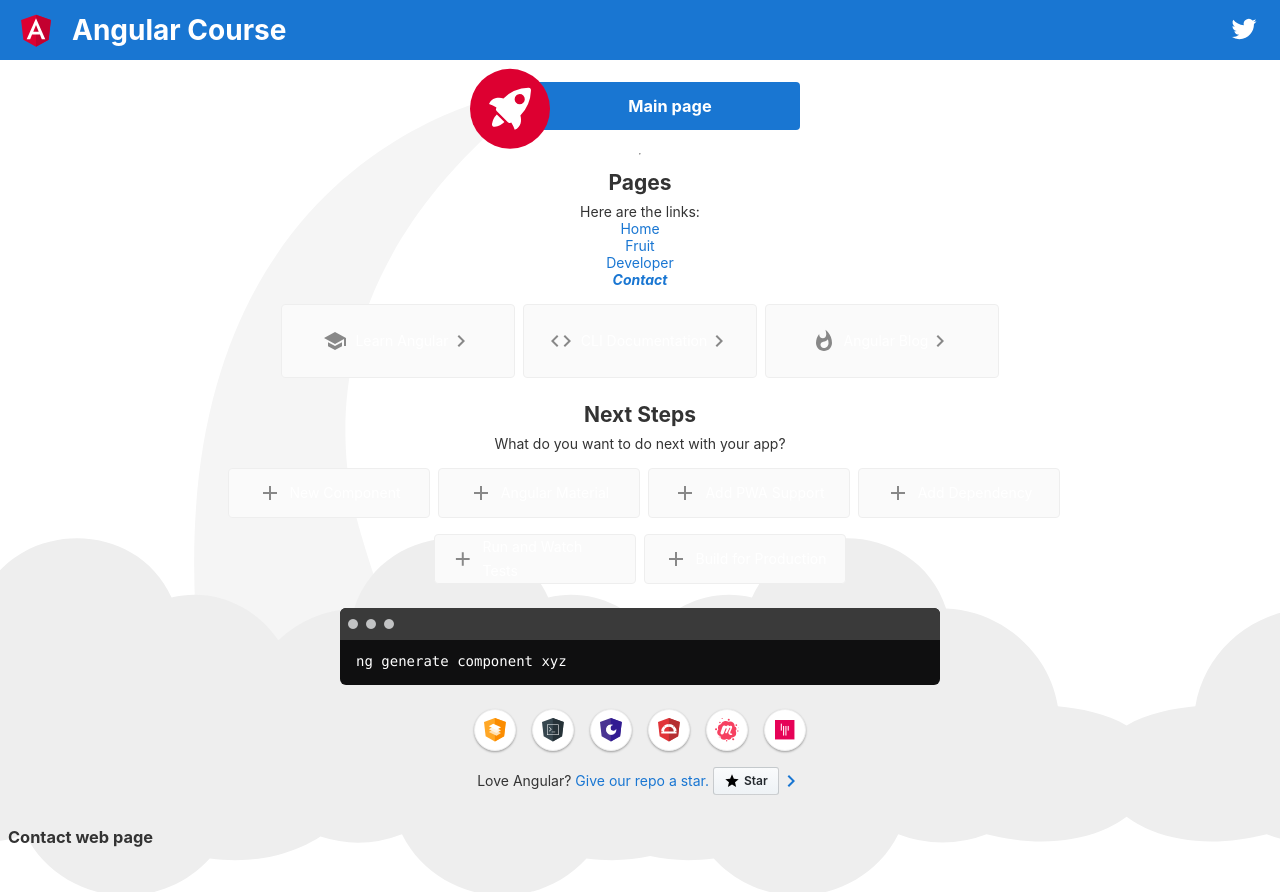
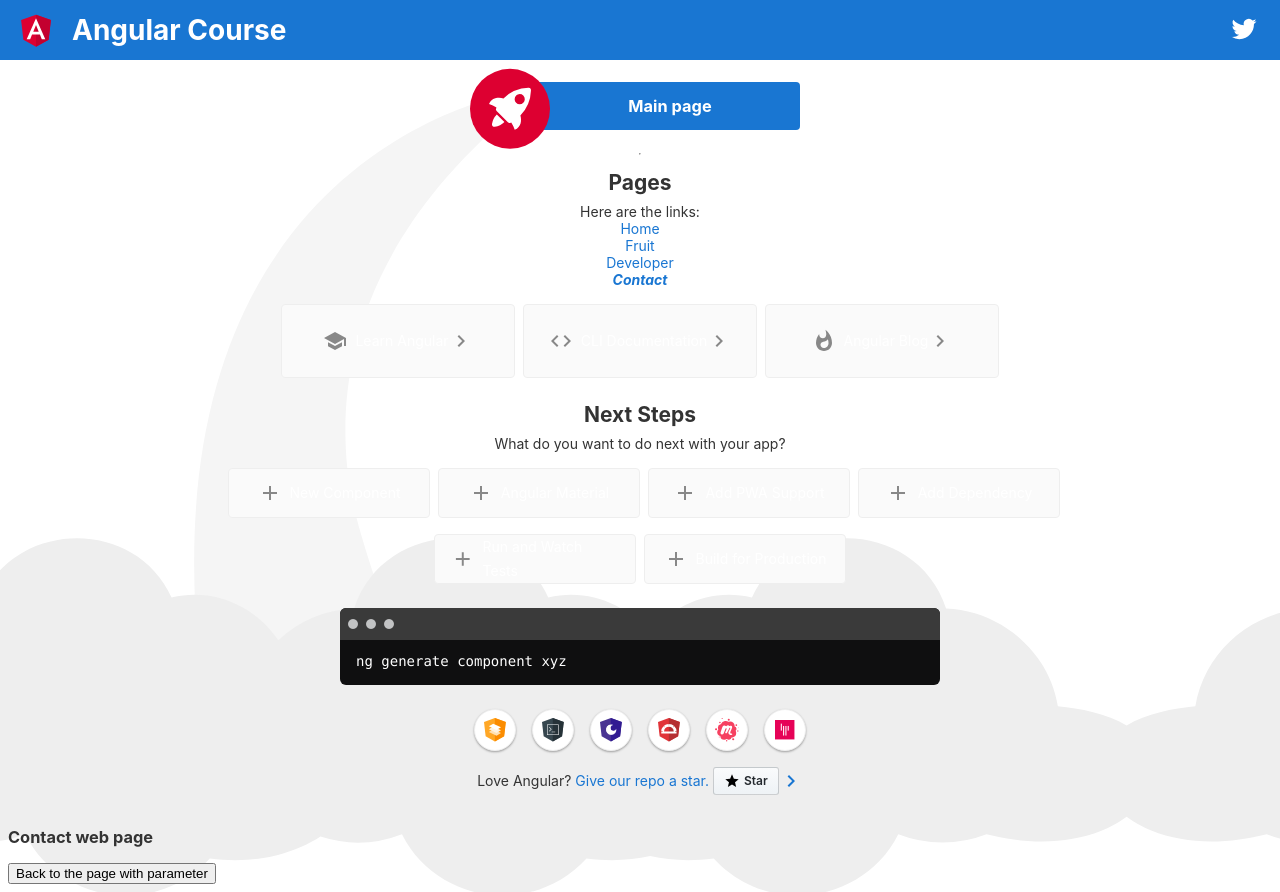
Before and after one commit to fabiandres88/Angular, an Angular app: page /contact in a window 1280 px wide. Before the commit the page ends 863 px from the top, so only its background shows below. Built offline with nearby package versions, Linux system fonts and the light colour scheme.

Commit message:
Router redirect

```diff
--- a/src/app/contact/contact.component.html
+++ b/src/app/contact/contact.component.html
@@ -2,3 +2,7 @@
 <div *ngIf="parameter">
     URL parameter: {{parameter}}
 </div>
+
+<div *ngIf="!parameter">
+    <button (click)="redirect()">Back to the page with parameter</button>
+</div>
--- a/src/app/contact/contact.component.ts
+++ b/src/app/contact/contact.component.ts
@@ -21,4 +21,8 @@ export class ContactComponent {
             console.log(this.parameter);
         });
     }
+
+    redirect(){
+        this._router.navigate(['/contact','fabianramirez']);
+    }
 }
```
